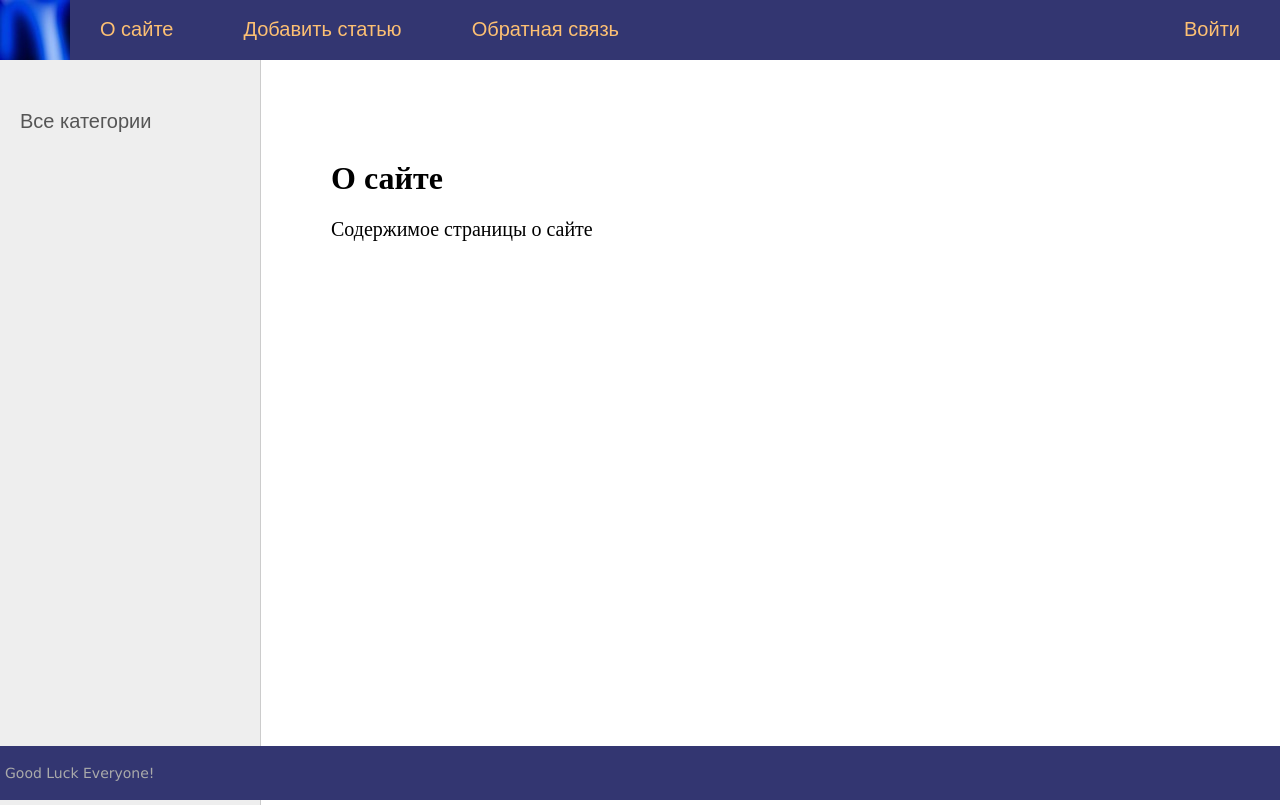
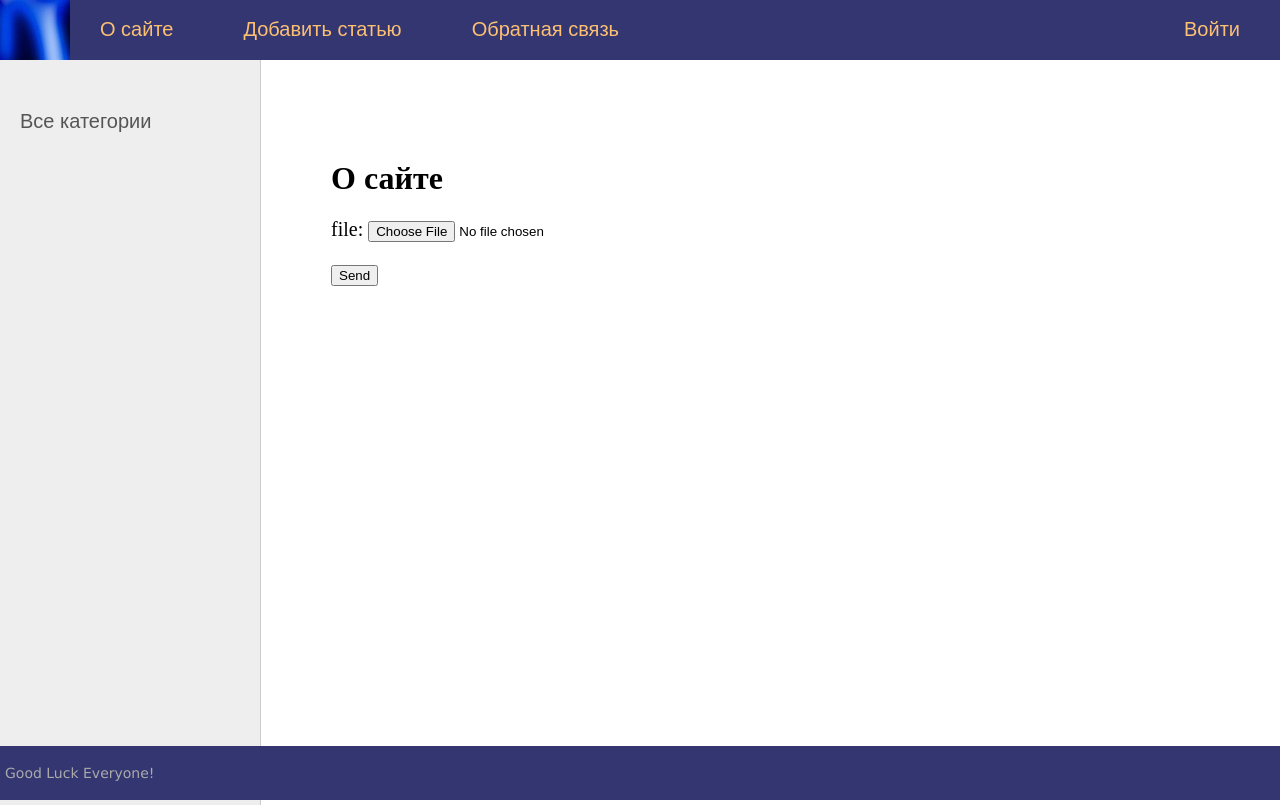
Before and after one commit to Nekspert/Good-Good-Django, a Django app: page /about/ in a window 1280 px wide. Shown: the top 805 px of the page. Run offline with Django 5.2, Linux system fonts and the light colour scheme; data that the repository does not hold is empty.

Commit message:
Feat: 7.6 upload (uploads) files to server. FileField, ImageField classes
The UploadFileForm added for display new custom form. This form can use FileField for uploading any files or ImageField for uploading any files but with pre-selected image filter in desktop file system

The about.html updated from description page to file uploading page with using {{form.as_p}}

The about view updated for using UploadFileForm and saving data

```diff
--- a/requirements.txt
+++ b/requirements.txt
@@ -3,6 +3,7 @@ asttokens==3.0.0
 colorama==0.4.6
 decorator==5.2.1
 Django==5.2.3
+django-debug-toolbar==5.2.0
 django-extensions==4.1
 executing==2.2.0
 ipython==9.3.0
@@ -10,6 +11,7 @@ ipython_pygments_lexers==1.1.1
 jedi==0.19.2
 matplotlib-inline==0.1.7
 parso==0.8.4
+pillow==11.3.0
 prompt_toolkit==3.0.51
 pure_eval==0.2.3
 Pygments==2.19.1
--- a/sitewomen/women/forms.py
+++ b/sitewomen/women/forms.py
@@ -36,3 +36,8 @@ class AddPostForm(forms.ModelForm):
         if len(title) > 50:
             raise ValidationError('Длина превышает 50 символов.')
         return title
+
+
+class UploadFileForm(forms.Form):
+    # file = forms.FileField(label='file')
+    file = forms.ImageField(label='file')
--- a/sitewomen/women/templates/women/about.html
+++ b/sitewomen/women/templates/women/about.html
@@ -2,5 +2,9 @@
 
 {% block content %}
 <h1>{{title}}</h1>
-<p>Содержимое страницы о сайте
+<form action="" method="post" enctype="multipart/form-data">
+    {% csrf_token %}
+    {{ form.as_p }}
+    <button type="submit">Send</button>
+</form>
 {% endblock %}
--- a/sitewomen/women/views.py
+++ b/sitewomen/women/views.py
@@ -1,9 +1,8 @@
-import django.db.utils
 from django.http import HttpRequest, HttpResponse, HttpResponseNotFound
 from django.shortcuts import get_object_or_404, redirect, render
 from django.urls import Resolver404
 
-from .forms import AddPostForm
+from .forms import AddPostForm, UploadFileForm
 from .models import Category, TagPost, Women
 
 
@@ -26,8 +25,21 @@ def index(request: HttpRequest):
     return render(request, 'women/index.html', context=data)
 
 
+def handle_upload_file(f):
+    with open(f'uploads/{f.name}', mode='wb+') as destination:
+        for chunk in f.chunks():
+            destination.write(chunk)
+
+
 def about(request: HttpRequest):
-    return render(request, 'women/about.html', {'title': 'О сайте', 'menu': menu})
+    if request.method == 'POST':
+        form = UploadFileForm(request.POST, request.FILES)
+        if form.is_valid():
+            handle_upload_file(form.cleaned_data['file'])
+    else:
+        form = UploadFileForm()
+    return render(request, 'women/about.html',
+                  {'title': 'О сайте', 'menu': menu, 'form': form})
 
 
 def show_post(request: HttpRequest, post_slug: str):
```
